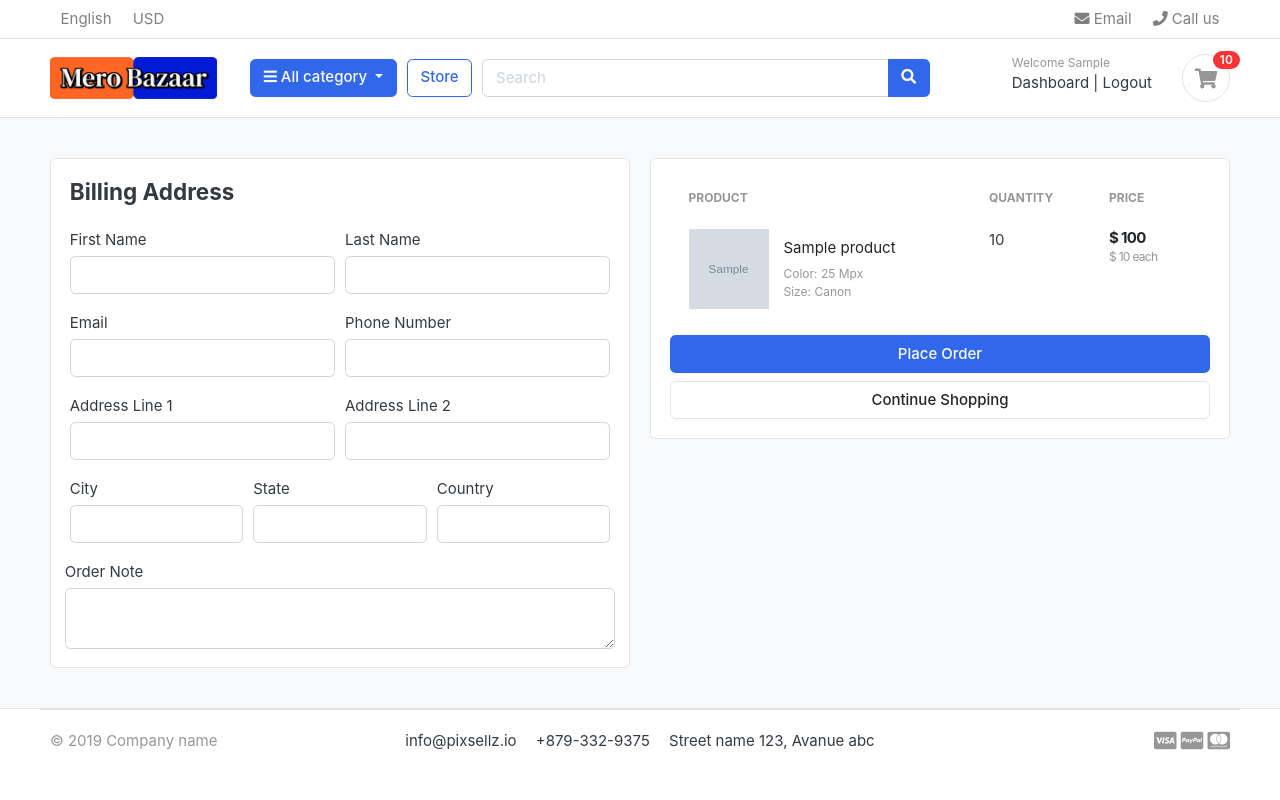
After one commit to rajeshniure/E-commerce-Django, a Django app: page /cart/checkout/ in a window 1280 px wide. The commit adds this page. Run offline with Django 5.2, Linux system fonts and the light colour scheme; a user stored in the database is signed in; tables that the repository leaves empty hold one stand-in row (values such as "Sample post"); grey boxes marked "Sample" are stand-in pictures; some libraries are stand-ins or nearby versions; some web fonts are replaced.

Commit message:
checkout functionality

```diff
--- a/carts/context_processors.py
+++ b/carts/context_processors.py
@@ -8,7 +8,10 @@ def counter(request):
     else:
         try:
             cart =  Cart.objects.filter(cart_id = _cart_id(request))
-            cart_items = CartItem.objects.all().filter(cart = cart[:1])
+            if request.user.is_authenticated:
+                cart_items = CartItem.objects.all().filter(user = request.user)
+            else:
+                cart_items = CartItem.objects.all().filter(cart = cart[:1])
             for cart_item in cart_items:
                 cart_count += cart_item.quantity
         except Cart.DoesNotExist:
--- a/carts/models.py
+++ b/carts/models.py
@@ -1,5 +1,6 @@
 from django.db import models
 from store.models import Product
+from accounts.models import Account
 
 # Create your models here.
 
@@ -13,8 +14,9 @@ class Cart(models.Model):
         return self.cart_id
 
 class CartItem(models.Model):
+    user = models.ForeignKey(Account, on_delete=models.CASCADE, null = True)
     product = models.ForeignKey(Product, on_delete =models.CASCADE)
-    cart = models.ForeignKey(Cart, on_delete = models.CASCADE)
+    cart = models.ForeignKey(Cart, on_delete = models.CASCADE, null = True)
     quantity = models.IntegerField()
     is_active = models.BooleanField(default = True)
 
@@ -23,5 +25,5 @@ class CartItem(models.Model):
         return self.product.price * self.quantity
 
 
-    def __str__(self):
+    def __unicode__(self):
         return self.product
--- a/carts/urls.py
+++ b/carts/urls.py
@@ -7,4 +7,6 @@ urlpatterns =[
     path('remove_cart/<int:product_id>/', views.remove_cart, name = 'remove_cart'),
     path('remove_cart_item/<int:product_id>/', views.remove_cart_item, name = 'remove_cart_item'),
 
+    path('checkout/', views.checkout, name = 'checkout'),
+
 ]
--- a/carts/views.py
+++ b/carts/views.py
@@ -2,6 +2,7 @@ from django.shortcuts import render, redirect,get_object_or_404
 from store.models import Product
 from .models import Cart, CartItem
 from django.core.exceptions import ObjectDoesNotExist
+from django.contrib.auth.decorators import login_required
 
 
 # Create your views here.
@@ -13,47 +14,146 @@ def _cart_id(request):
     return cart
 
 def add_cart(request, product_id):
-    product = Product.objects.get(id = product_id)   # get the product
-    try:
-        cart = Cart.objects.get(cart_id = _cart_id(request))  # get the cart using the cart_id present in the session
-    except Cart.DoesNotExist:
-        cart = Cart.objects.create(
-            cart_id = _cart_id(request)
-        )
-    cart.save()
 
-    try:
-        cart_item = CartItem.objects.get(product = product, cart = cart)
-        cart_item.quantity += 1
-        cart_item.save()
+    current_user = request.user
+    product = Product.objects.get(id=product_id)
 
-    except CartItem.DoesNotExist:
-        cart_item = CartItem.objects.create(
-            product = product,
-            quantity = 1,
-            cart = cart,
-        )
-        cart_item.save()
+    if current_user.is_authenticated:
+        is_cart_item_exists = CartItem.objects.filter(product=product, user=current_user).exists()
+        if is_cart_item_exists:
+            cart_item = CartItem.objects.get(product=product, user=current_user)
+            cart_item.quantity += 1
+            cart_item.save()
+        else:
+            CartItem.objects.create(product=product, quantity=1, user=current_user)
+    else:
+        try:
+            cart = Cart.objects.get(cart_id=_cart_id(request))
+        except Cart.DoesNotExist:
+            cart = Cart.objects.create(cart_id=_cart_id(request))
+        cart.save()
+
+        is_cart_item_exists = CartItem.objects.filter(product=product, cart=cart).exists()
+        if is_cart_item_exists:
+            cart_item = CartItem.objects.get(product=product, cart=cart)
+            cart_item.quantity += 1
+            cart_item.save()
+        else:
+            CartItem.objects.create(product=product, quantity=1, cart=cart)
     return redirect('cart')
 
 
+    # product = Product.objects.get(id = product_id)   # get the product
+    # try:
+    #     cart = Cart.objects.get(cart_id = _cart_id(request))  # get the cart using the cart_id present in the session
+    # except Cart.DoesNotExist:
+    #     cart = Cart.objects.create(
+    #         cart_id = _cart_id(request)
+    #     )
+    # cart.save()
+
+    # is_cart_item_exists = CartItem.objects.filter(product = product, cart = cart).exists()   #here
+    # if is_cart_item_exists:
+    #     cart_item = CartItem.objects.filter(product = product, cart = cart)
+    #     cart_item.quantity += 1
+    #     cart_item.save()
+    # else:
+    #     cart_item = CartItem.objects.create(
+    #         product = product,
+    #         quantity = 1,
+    #         cart = cart,
+    #     )
+    #     cart_item.save()   #to here
+    # return redirect('cart')
+
+
+
+    # try:
+    #     cart_item = CartItem.objects.get(product = product, cart = cart)
+    #     cart_item.quantity += 1
+    #     cart_item.save()
+
+    # except CartItem.DoesNotExist:
+    #     cart_item = CartItem.objects.create(
+    #         product = product,
+    #         quantity = 1,
+    #         cart = cart,
+    #     )
+    #     cart_item.save()
+    # return redirect('cart')
+
+
+# def remove_cart(request, product_id, cart_item_id):
+#     product = get_object_or_404(Product, id=product_id)
+#     try:
+#         if request.user.is_authenticated:
+#             cart_item = CartItem.objects.get(product=product, user=request.user, id=cart_item_id)
+#         else:
+#             cart = Cart.objects.get(cart_id=_cart_id(request))
+#             cart_item = CartItem.objects.get(product=product, cart=cart, id=cart_item_id)
+#         if cart_item.quantity > 1:
+#             cart_item.quantity -= 1
+#             cart_item.save()
+#         else:
+#             cart_item.delete()
+#     except:
+#         pass
+#     return redirect('cart')
+
+
 def remove_cart(request, product_id):
-    cart = Cart.objects.get(cart_id = _cart_id(request))
-    product = get_object_or_404(Product, id = product_id)
-    cart_item = CartItem.objects.get(product = product, cart = cart)
-    if cart_item.quantity > 1:
-        cart_item.quantity -= 1
-        cart_item.save()
+    product = get_object_or_404(Product, id=product_id)
+
+    if request.user.is_authenticated:
+        cart_item = CartItem.objects.filter(product=product, user=request.user).first()
+        if cart_item:
+            if cart_item.quantity > 1:
+                cart_item.quantity -= 1
+                cart_item.save()
+            else:
+                cart_item.delete()
     else:
-        cart_item.delete()
+        # Check if the cart exists before querying
+        cart_id = _cart_id(request)
+        cart = Cart.objects.filter(cart_id=cart_id).first()
+
+        if cart:
+            cart_item = CartItem.objects.filter(product=product, cart=cart).first()
+            if cart_item:
+                if cart_item.quantity > 1:
+                    cart_item.quantity -= 1
+                    cart_item.save()
+                else:
+                    cart_item.delete()
+
     return redirect('cart')
 
 
+# def remove_cart_item(request, product_id):
+#     cart = Cart.objects.get(cart_id = _cart_id(request))
+#     product = get_object_or_404(Product, id = product_id)
+#     cart_item = CartItem.objects.get(product = product, cart = cart)
+#     cart_item.delete()
+#     return redirect('cart')
+
 def remove_cart_item(request, product_id):
-    cart = Cart.objects.get(cart_id = _cart_id(request))
-    product = get_object_or_404(Product, id = product_id)
-    cart_item = CartItem.objects.get(product = product, cart = cart)
-    cart_item.delete()
+    product = get_object_or_404(Product, id=product_id)
+
+    if request.user.is_authenticated:
+        # Remove the cart item for logged-in users
+        cart_item = CartItem.objects.filter(product=product, user=request.user).first()
+        if cart_item:
+            cart_item.delete()
+    else:
+        # Check if the cart exists before querying for cart items
+        cart_id = _cart_id(request)
+        cart = Cart.objects.filter(cart_id=cart_id).first()
+
+        if cart:
+            cart_item = CartItem.objects.filter(product=product, cart=cart).first()
+            if cart_item:
+                cart_item.delete()
+
     return redirect('cart')
 
 
@@ -62,8 +162,40 @@ def cart(request, total=0, quantity=0, cart_items = None):
     try:
         tax = 0
         grand_total = 0
-        cart = Cart.objects.get(cart_id = _cart_id(request))
-        cart_items = CartItem.objects.filter(cart = cart, is_active = True)
+        if request.user.is_authenticated:
+            cart_items = CartItem.objects.filter(user = request.user, is_active = True)
+        else:
+            cart = Cart.objects.get(cart_id = _cart_id(request))
+            cart_items = CartItem.objects.filter(cart = cart, is_active = True)
+        for cart_item in cart_items:
+            total += (cart_item.product.price * cart_item.quantity)
+            quantity += cart_item.quantity
+        tax = (3 * total)/100
+        grand_total = total + tax
+    except ObjectDoesNotExist:
+        pass
+
+    context = {
+        'total': total,
+        'quantity': quantity,
+        'cart_items': cart_items,
+        'tax': tax,
+        'grand_total': grand_total,
+
+    }
+
+    return render(request, 'store/cart.html', context)
+
+@login_required(login_url = 'login')
+def checkout(request, total=0, quantity=0, cart_items = None):
+    try:
+        tax = 0
+        grand_total = 0
+        if request.user.is_authenticated:
+            cart_items = CartItem.objects.filter(user = request.user, is_active = True)
+        else:
+            cart = Cart.objects.get(cart_id = _cart_id(request))
+            cart_items = CartItem.objects.filter(cart = cart, is_active = True)
         for cart_item in cart_items:
             total += (cart_item.product.price * cart_item.quantity)
             quantity += cart_item.quantity
@@ -80,5 +212,4 @@ def cart(request, total=0, quantity=0, cart_items = None):
         'grand_total': grand_total,
 
     }
-
-    return render(request, 'store/cart.html', context)
+    return render(request, 'store/checkout.html', context)
--- a/templates/store/cart.html
+++ b/templates/store/cart.html
@@ -99,7 +99,7 @@
 			<p class="text-center mb-3">
 				<img src="{% static './images/misc/payments.png' %}" height="26">
 			</p>
-			<a href="./place-order.html" class="btn btn-primary btn-block"> Checkout </a>
+			<a href="{% url 'checkout' %}" class="btn btn-primary btn-block"> Checkout </a>
 			<a href="{% url 'store' %}" class="btn btn-light btn-block">Continue Shopping</a>
 		</div> <!-- card-body.// -->
 		</div> <!-- card.// -->
--- /dev/null
+++ b/templates/store/checkout.html
@@ -0,0 +1,138 @@
+{% extends 'base.html' %}
+{% load static %}
+
+{% block content %}
+
+
+</header> <!-- section-header.// -->
+
+
+<section class="section-content padding-y bg">
+<div class="container">
+
+<!-- ============================ COMPONENT 1 ================================= -->
+
+
+<div class="row">
+	<aside class="col-lg-6">
+<div class="card">
+    <div class="card-body">
+        <h4 class="card_title mb-4">Billing Address</h4>
+        <form action="" method="POST">
+            {% csrf_token %}
+            <div class="form-row">
+                <div class="col form-group">
+                    <label for="">First Name</label>
+                    <input type="text" name="first_name" class="form-control" required>
+                </div>
+                <div class="col form-group">
+                    <label for="">Last Name</label>
+                    <input type="text" name="last_name" class="form-control" required>
+                </div>
+            </div>
+            <div class="form-row">
+                <div class="col form-group">
+                    <label for="">Email</label>
+                    <input type="email" name="email" class="form-control" required>
+                </div>
+                <div class="col form-group">
+                    <label for="">Phone Number</label>
+                    <input type="text" name="phone" class="form-control" required>
+                </div>
+            </div>
+            <div class="form-row">
+                <div class="col form-group">
+                    <label for="">Address Line 1</label>
+                    <input type="text" name="address_line_1" class="form-control" required>
+                </div>
+                <div class="col form-group">
+                    <label for="">Address Line 2</label>
+                    <input type="text" name="address_line_2" class="form-control">
+                </div>
+            </div>
+            <div class="form-row">
+                <div class="col form-group">
+                    <label for="">City</label>
+                    <input type="text" name="city" class="form-control" required>
+                </div>
+                <div class="col form-group">
+                    <label for="">State</label>
+                    <input type="text" name="state" class="form-control" required>
+                </div>
+                <div class="col form-group">
+                    <label for="">Country</label>
+                    <input type="text" name="country" class="form-control" required>
+                </div>
+            </div>
+                <div class="form-row">
+                    <label for="">Order Note</label>
+                    <textarea name="order_note" rows="2" class="form-control"></textarea>
+                </div>
+
+
+    </div>
+
+</div> <!-- card.// -->
+
+	</aside> <!-- col.// -->
+	<aside class="col-lg-6">
+
+		<div class="card">
+		<div class="card-body">
+            <table class="table table-borderless table-shopping-cart">
+                <thead class="text-muted">
+                <tr class="small text-uppercase">
+                  <th scope="col">Product</th>
+                  <th scope="col" width="120">Quantity</th>
+                  <th scope="col" width="120">Price</th>
+                </tr>
+                </thead>
+                <tbody>
+
+                {% for cart_item in cart_items %}
+
+                <tr>
+                    <td>
+                        <figure class="itemside align-items-center">
+                            <div class="aside"><img src="{{ cart_item.product.images.url }}" class="img-sm"></div>
+                            <figcaption class="info">
+                                <a href="{{ cart_item.product.get_url }}" class="title text-dark">{{ cart_item.product.product_name}}</a>
+                                <p class="text-muted small">Color: 25 Mpx <br> Size: Canon</p>
+                            </figcaption>
+                        </figure>
+                    </td>
+                    <td>
+                       <label for="">{{cart_item.quantity}}</label>
+                    </td>
+                    <td>
+                        <div class="price-wrap">
+                            <var class="price">$ {{ cart_item.sub_total}}</var>
+                            <small class="text-muted"> $ {{ cart_item.product.price }} each </small>
+                        </div> <!-- price-wrap .// -->
+                    </td>
+
+                </tr>
+
+                {% endfor %}
+                </tbody>
+                </table>
+            <button type="submit" name="submit" class="btn btn-primary btn-block">Place Order</button>
+			<a href="{% url 'store' %}" class="btn btn-light btn-block">Continue Shopping</a>
+
+          </form>
+		</div> <!-- card-body.// -->
+		</div> <!-- card.// -->
+
+
+</aside> <!-- col.// -->
+
+
+</div> <!-- row.// -->
+
+<!-- ============================ COMPONENT 1 END .// ================================= -->
+
+</div> <!-- container .//  -->
+</section>
+<!-- ========================= SECTION CONTENT END// ========================= -->
+
+{% endblock %}
```
Also changed, not shown: accounts/views.py (+72 -2 lines), carts/migrations/0002_cartitem_user_alter_cartitem_cart.py (added).
